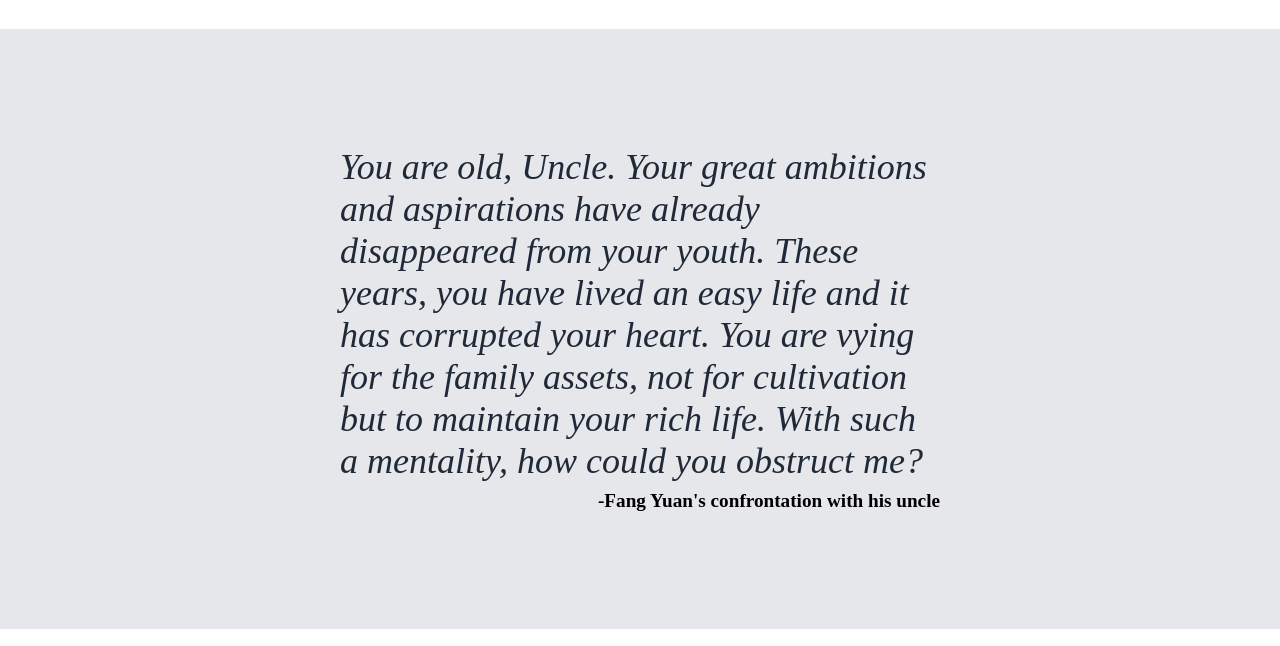
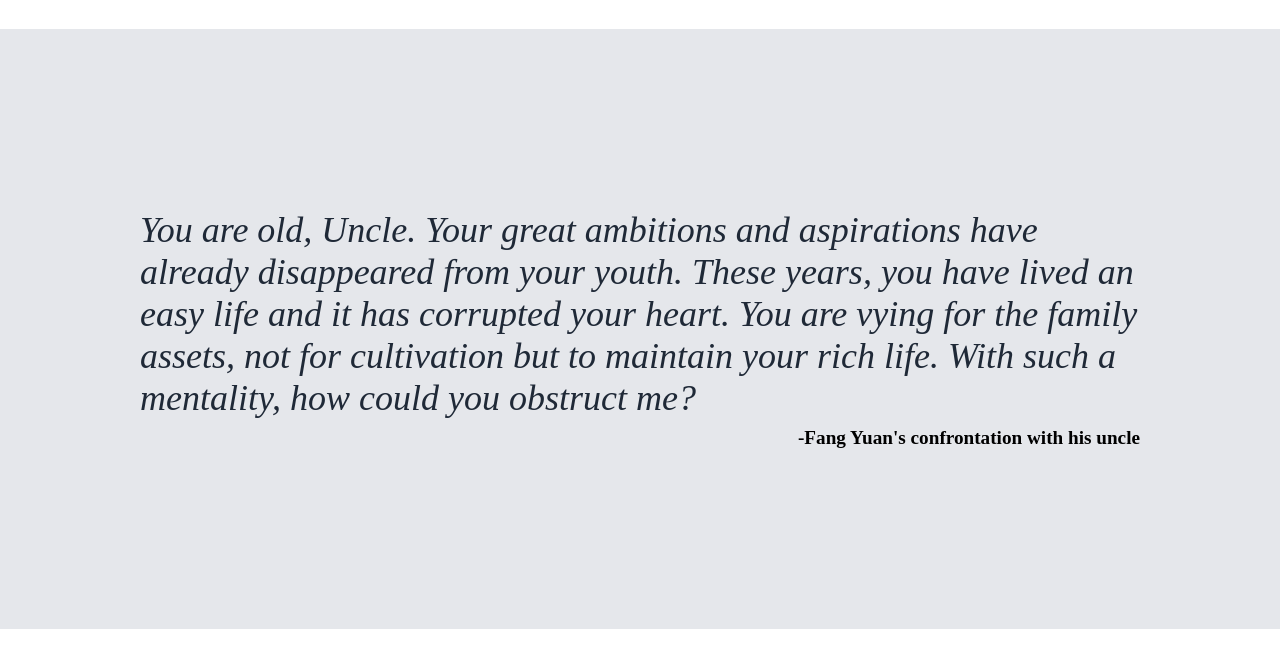
Before and after one commit to ashish-mittal2047/landing-page, a plain HTML site: page index.html in a window 1280 px wide. Shown: the part 834-1480 px from the top of the page. Drawn offline with Linux system fonts and the light colour scheme.

Commit message:
Increase width of quote and quote-credits elements

```diff
--- a/style.css
+++ b/style.css
@@ -128,14 +128,14 @@ body {
 }
 
 .quote {
-  width: 600px;
+  width: 1000px;
   font-size: 36px;
   font-style: italic;
   color: #1F2937;
 }
 
 .quote-credits {
-  width: 600px;
+  width: 1000px;
   text-align: right;
   font-weight: 700;
   font-size: 1.2em;
```
